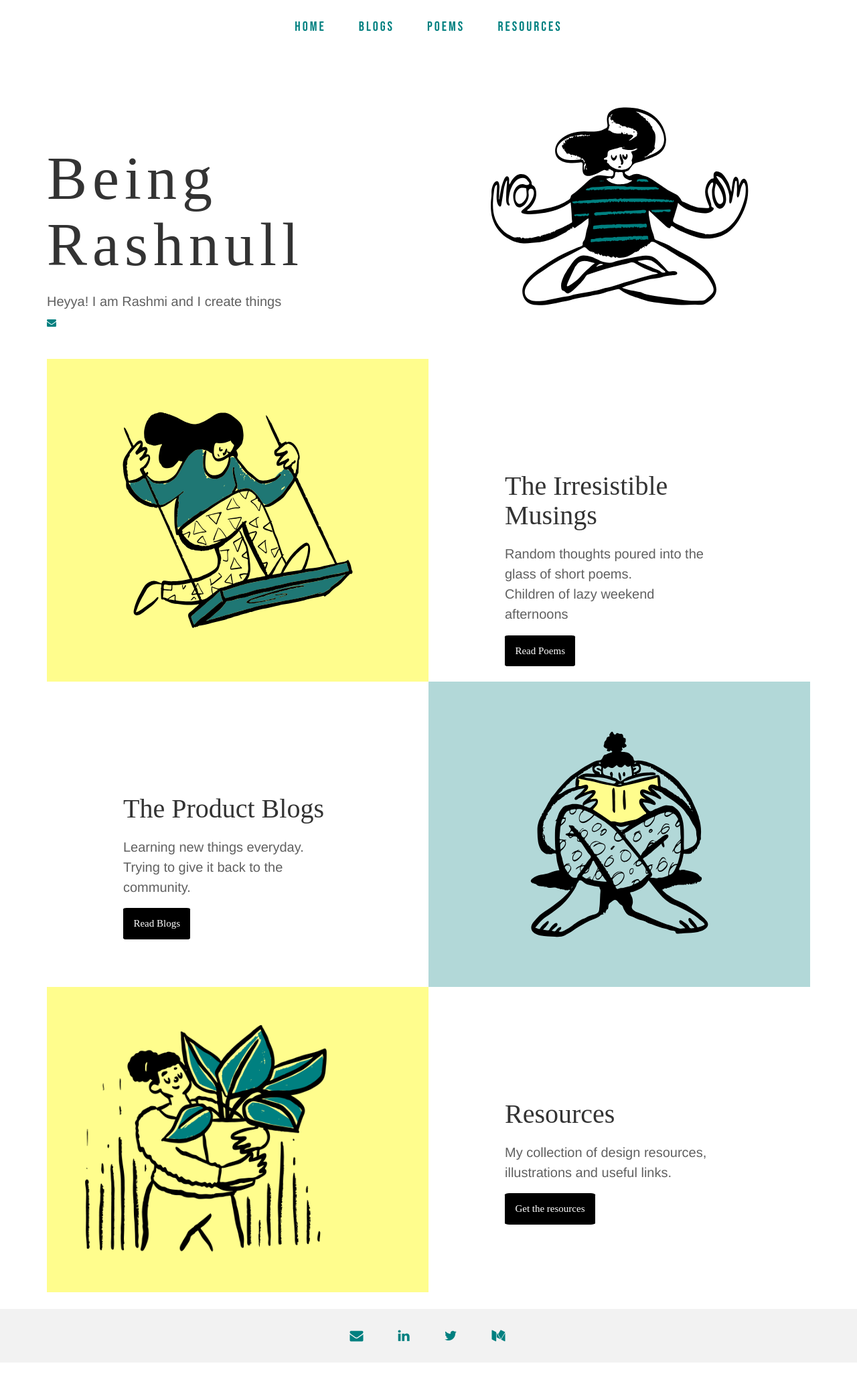
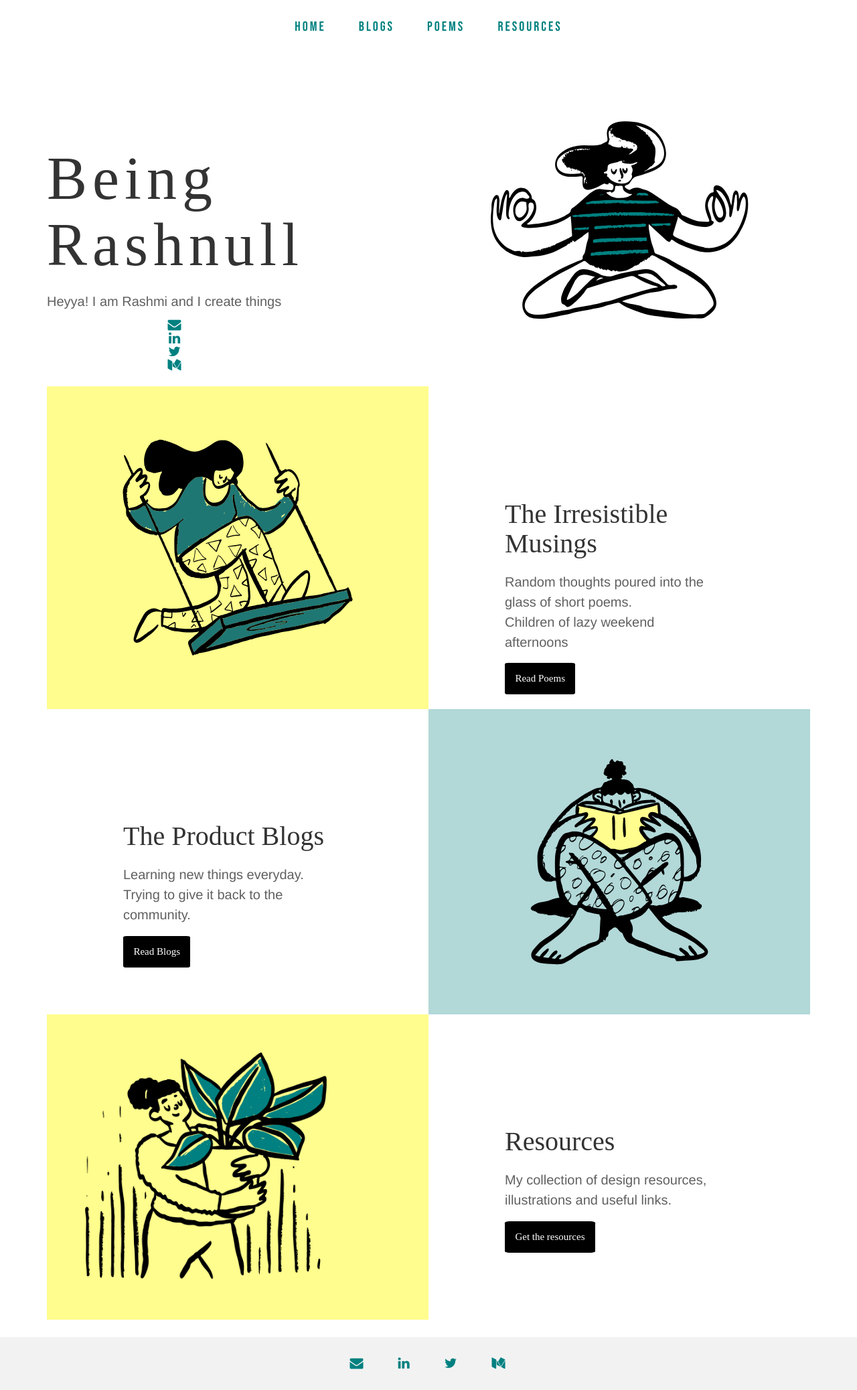
Before and after one commit to Rashmihere/Rashmihere.github.io, a Jekyll site: the page index.html, which Jekyll copies as it is, in a window 1280 px wide. Shown: the whole page at 67% size. Built offline with Jekyll 4.4.1, drawn with Linux system fonts in a browser that asks for light colours; some web fonts are replaced; before the commit the page ends 2035 px from its top, so only the background shows below that.

Commit message:
Footer element

```diff
--- a/index.html
+++ b/index.html
@@ -62,7 +62,21 @@
               <h1 class = "site-title"  style="letter-spacing: 8px;"> Rashnull </h1>
 
               <h3 class = "text"> Heyya! I am Rashmi and I create things </h3>
+              <div div class="footer-element">
               <a class="fa fa-envelope"  href="mailto:rashmishukla1808@gmail.com" style = "color:teal"></a>
+             </div>
+
+             <div class="footer-element">
+            <a  class = "fa fa-linkedin" href="https://www.linkedin.com/in/rashmi-shukla-7ba298104/" target="_blank" style = "color:teal"></a>
+          </div>
+
+          <div class="footer-element">
+            <a class = "fa fa-twitter" href="https://twitter.com/oyerashmi" target="_blank"  style = "color:teal"></a>
+          </div>
+
+          <div class="footer-element">
+            <a class = "fa fa-medium" href="https://medium.com/@rashmishukla"target="_blank" style = "color:teal" ></a>
+           </div>
 
 
           </div>
```
